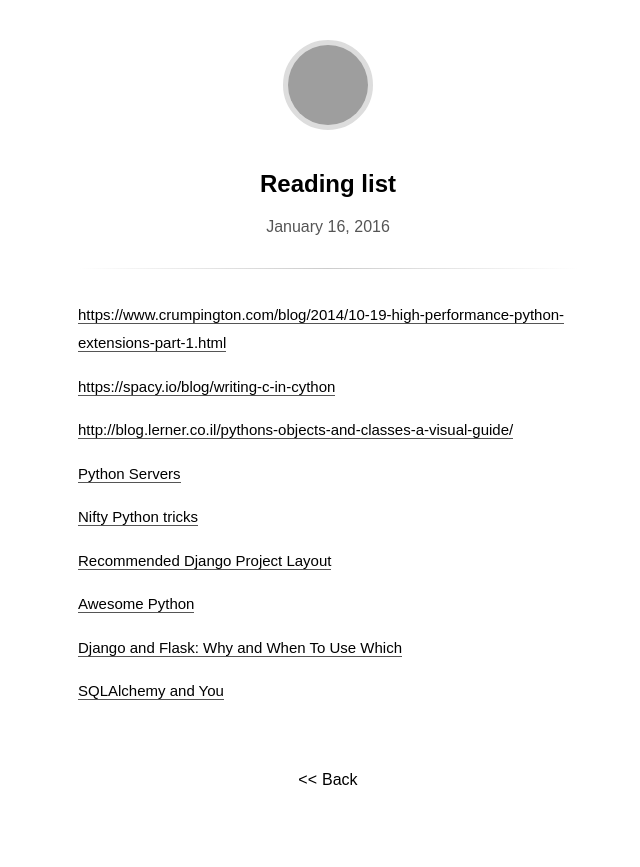
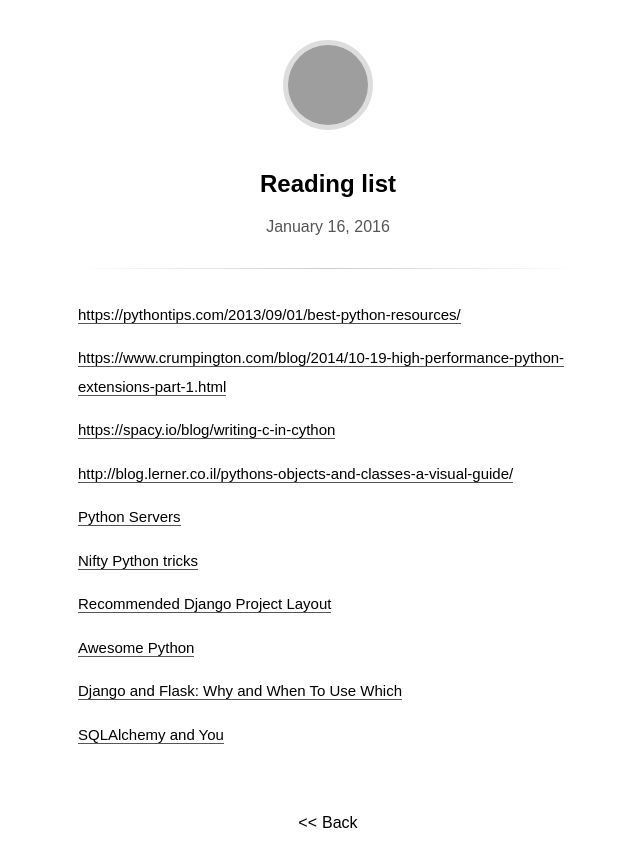
Before and after one commit to goutham2027/pythonforhumans, a Jekyll site: the page built from _posts/2016-01-16-reading-list.md, in a window 1280 px wide, cut to the strip 0-867 px from the top of the page. Shown: the whole strip, without its empty margins (312-952 px from the left). Built offline with Jekyll 4.4.1, drawn with Linux system fonts in a browser that asks for light colours; some web fonts are replaced; grey boxes are pictures that could not be loaded.

Commit message:
- updated reading list

```diff
--- a/_posts/2016-01-16-reading-list.md
+++ b/_posts/2016-01-16-reading-list.md
@@ -1,6 +1,9 @@
 ---
 title: Reading list
 ---
+[https://pythontips.com/2013/09/01/best-python-resources/](Best Python
+Resources)
+
 [https://www.crumpington.com/blog/2014/10-19-high-performance-python-extensions-part-1.html](High Performance Python Extensions)
 
 [https://spacy.io/blog/writing-c-in-cython](Writing C in Cython)
```
